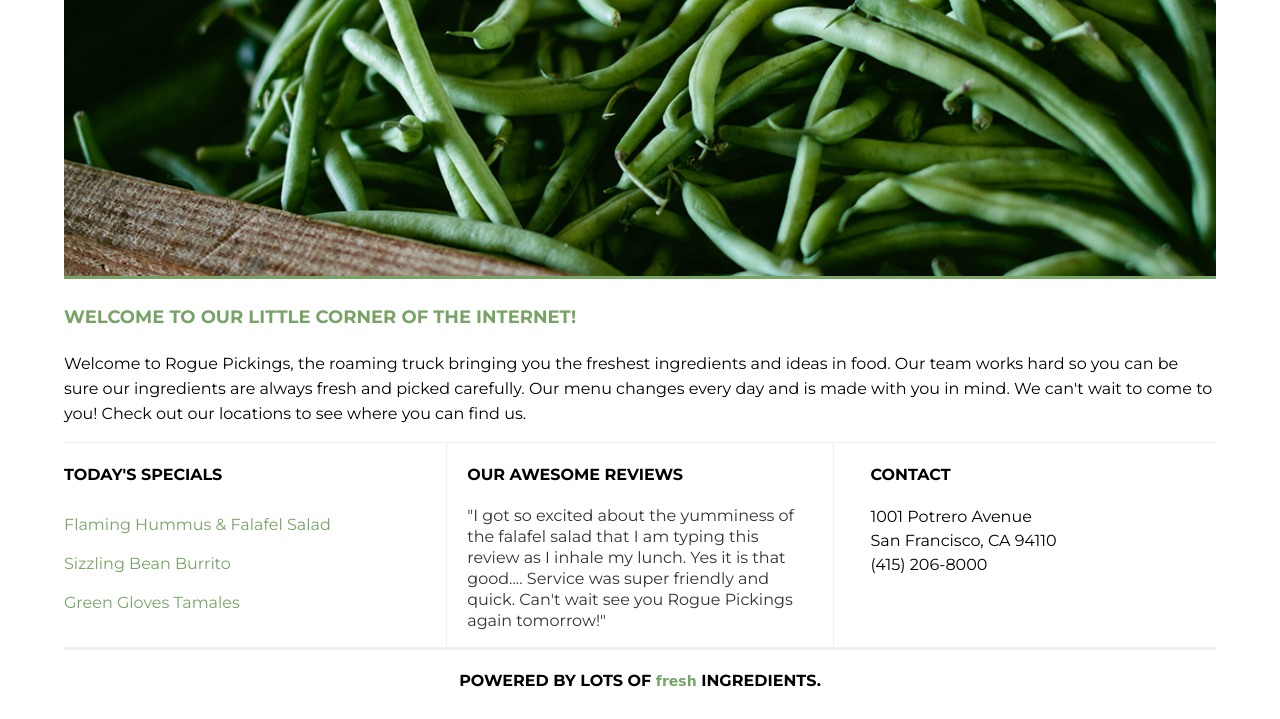
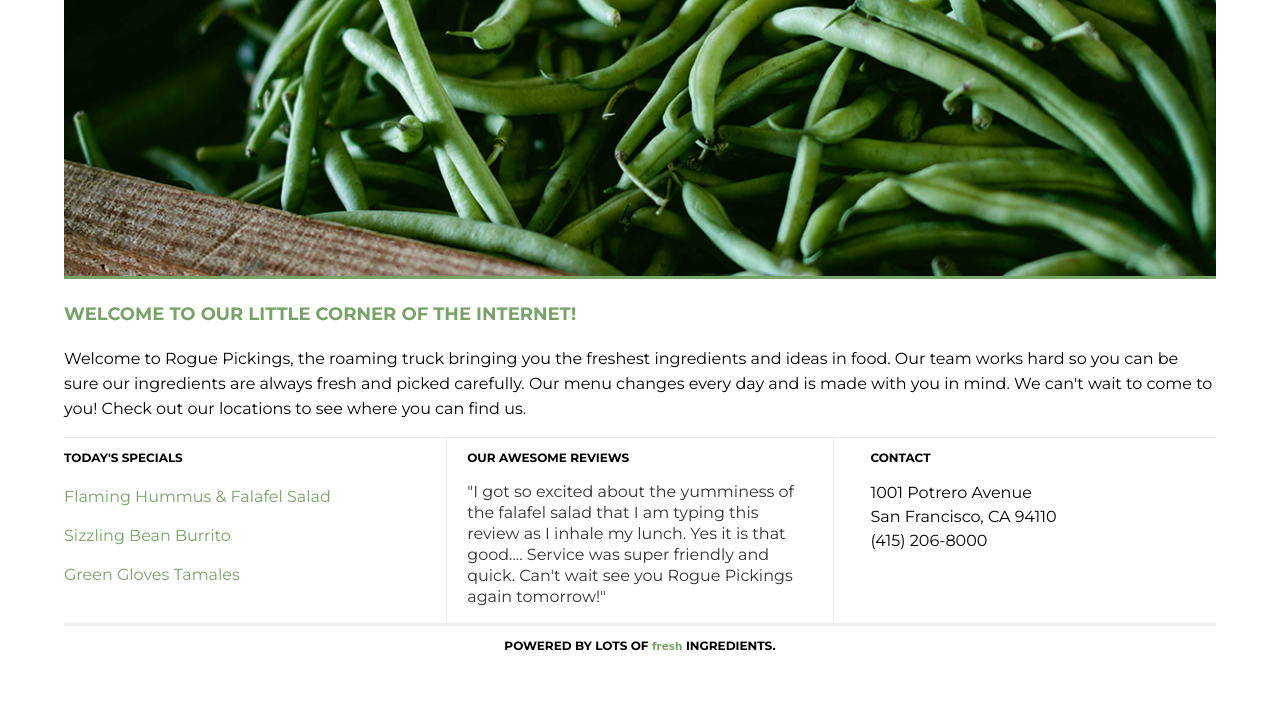
Before and after one commit to skillcrush/206-rogue_pickings, a plain HTML site: page index.html in a window 1280 px wide. Shown: the part 81-800 px from the top of the page. Drawn offline with Linux system fonts and the light colour scheme; a web font is replaced by a local one.

Commit message:
updated header hierarchy and related css, added header font-sizes

```diff
--- a/css/main.css
+++ b/css/main.css
@@ -21,11 +21,21 @@ body {
 
 h1,
 h2,
-h3,
-h4 {
+h3 {
 	color: black;
 	text-transform: uppercase;
 	font-weight: 700;
+}
+h1 {
+	font-size: 1.875em;
+}
+/****** change h3 to h2 ******/
+h2 {
+	font-size: 1.125em;
+}
+/****** change h4 to h3 ******/
+h3 {
+	font-size: .75em;
 }
 
 p {
@@ -96,7 +106,7 @@ header nav ul li a {
 	border-bottom: 3px solid #77a466;
 }
 
-.main-title h3 {
+.main-title h2 {
 	text-align: left;
 	padding: 5px 0;
     color: #77a466;
--- a/index.html
+++ b/index.html
@@ -1,5 +1,6 @@
 <!doctype html>
 <html>
+
 <head>
     <meta charset="utf-8">
     <meta http-equiv="x-ua-compatible" content="ie=edge">
@@ -10,6 +11,7 @@
     <link href="https://fonts.googleapis.com/css?family=Montserrat:400,700" rel="stylesheet">
     <link href="https://fonts.googleapis.com/css2?family=Galada&display=swap" rel="stylesheet">
 </head>
+
 <body>
     <div class="container">
         <header>
@@ -40,13 +42,16 @@
         <section class="top-section">
             <div class="main-image"><img src="img/download.jpg" alt="green beans" /></div>
             <div class="main-title">
-                    <h3>Welcome to our little corner of the internet!</h3>
-                    <p>Welcome to Rogue Pickings, the roaming truck bringing you the freshest ingredients and ideas in food. Our team works hard so you can be sure our ingredients are always fresh and picked carefully. Our menu changes every day and is made with you in mind. We can't wait to come to you! Check out our locations to see where you can find us.</p>
+                <h2>Welcome to our little corner of the internet!</h2>
+                <p>Welcome to Rogue Pickings, the roaming truck bringing you the freshest ingredients and ideas in food.
+                    Our team works hard so you can be sure our ingredients are always fresh and picked carefully. Our
+                    menu changes every day and is made with you in mind. We can't wait to come to you! Check out our
+                    locations to see where you can find us.</p>
             </div>
         </section>
         <section class="bottom-section">
             <div class="section-one">
-                    <h4>Today's Specials</h4>
+                <h3>Today's Specials</h3>
                 <ul class="menu">
                     <li>Flaming Hummus &amp; Falafel Salad</li>
                     <li>Sizzling Bean Burrito</li>
@@ -54,18 +59,22 @@
                 </ul>
             </div>
             <div class="section-two">
-                    <h4>Our Awesome Reviews</h4>
-                    <p class="reviews">"I got so excited about the yumminess of the falafel salad that I am typing this review as I inhale my lunch. Yes it is that good.... Service was super friendly and quick. Can't wait see you Rogue Pickings again tomorrow!"</p>
+                <h3>Our Awesome Reviews</h3>
+                <p class="reviews">"I got so excited about the yumminess of the falafel salad that I am typing this
+                    review as I inhale my lunch. Yes it is that good.... Service was super friendly and quick. Can't
+                    wait see you Rogue Pickings again tomorrow!"</p>
             </div>
-                <div class="section-three"><h4>Contact</h4>
+            <div class="section-three">
+                <h3>Contact</h3>
                 <p class="address">1001 Potrero Avenue<br>
                     San Francisco, CA 94110<br>
                     (415) 206-8000 </p>
             </div>
         </section>
         <footer>
-                <h4>Powered by lots of <span>fresh</span> ingredients.</h4>
+            <h3>Powered by lots of <span>fresh</span> ingredients.</h3>
         </footer>
     </div>
 </body>
+
 </html>
```
Lines whose indentation alone changed are shown as unchanged.
